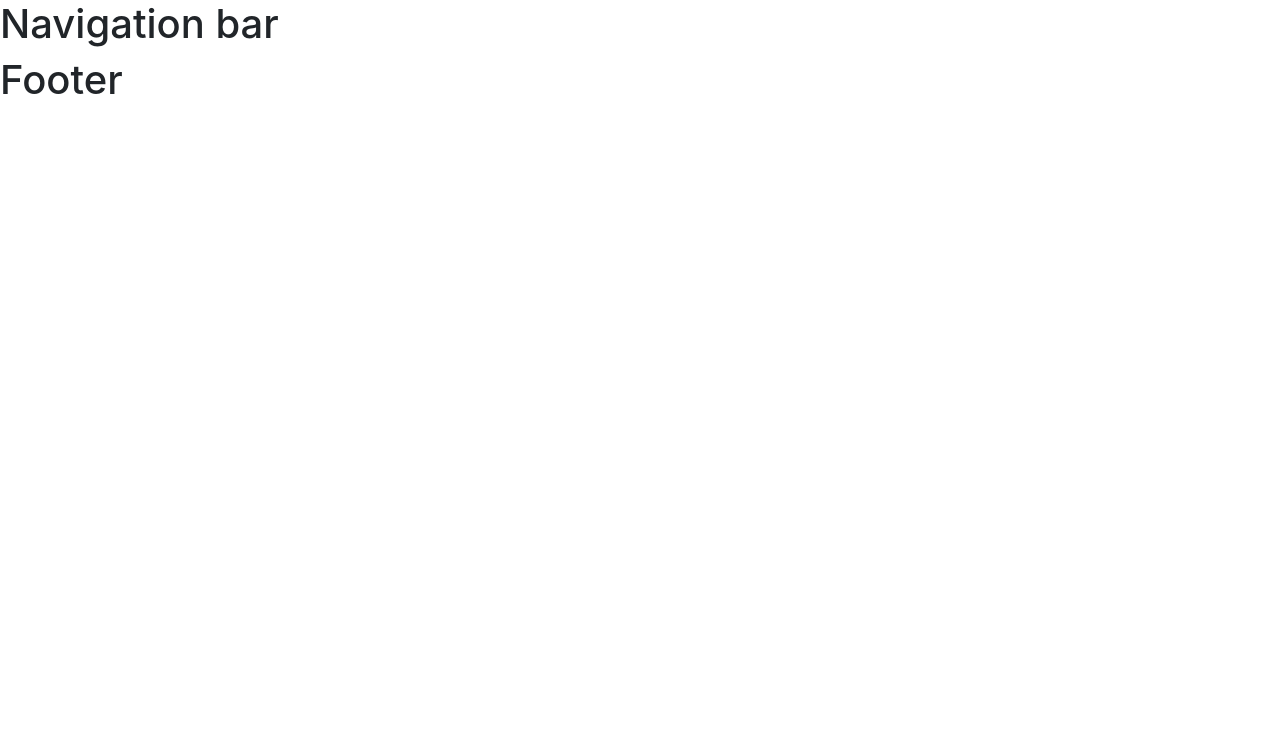
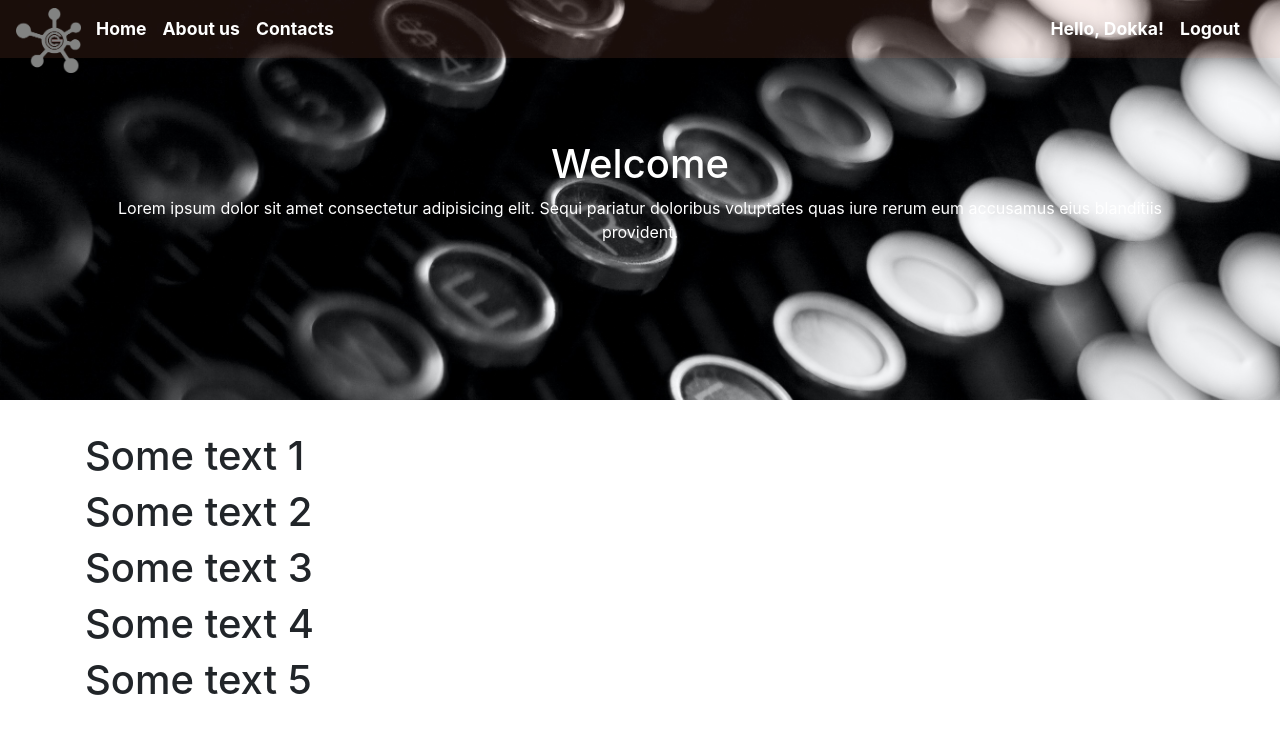
Before and after one commit to OniqLoshiq/ReactJS, a React (Create React App) app in the folder react-app/: page / in a window 1280 px wide. Shown: the top 734 px of the page. Built offline with nearby package versions, Linux system fonts and the light colour scheme; the HTML template or start-up script is replaced by a standard one.

Commit message:
Create Header and part of home page
Create responsive Header component and add jumbotron wrapper

```diff
--- a/react-app/src/App.js
+++ b/react-app/src/App.js
@@ -1,19 +1,47 @@
+import { Component } from 'react'
 import { Switch, Route } from 'react-router-dom';
 import Header from './components/Header/Header';
+import JumbotronWrapper from './components/JumbotronWrapper/JumbotronWrapper'
 import Layout from './components/Layout/Layout';
 import Home from './components/Home/Home';
 import About from './components/About/About';
 import Footer from './components/Footer/Footer'
 
+class App extends Component {
+  constructor(props){
+    super(props)
+    this.state = {
+      shouldFormatHeader: false,
+      pageYOffset: 0
+    }
 
-function App() {
+    this.handleScroll = this.handleScroll.bind(this);
+  }
+
+  handleScroll(){
+    this.setState({
+      pageYOffset: window.pageYOffset,
+      shouldFormatHeader: this.state.pageYOffset < 344 ? false : true
+    });
+  }
+
+  componentDidUpdate(prevProps, prevState){
+    if(this.state.shouldFormatHeader === prevState.shouldFormatHeader){
+      return;
+    }
+  }
+
+  render(){
+    let shouldFormatHeader = this.state.shouldFormatHeader;
+
     return (
       <>
-      <Header />
+        <Header shouldFormatHeader={shouldFormatHeader} />
+        <JumbotronWrapper />
 
         <Layout>
           <Switch>
-          <Route path="/" exact component={Home} />
+            <Route path="/" exact render={(props) => ( <Home {...props} handleScroll={this.handleScroll}/>)} />
             <Route path="/about" exact component={About} />
           </Switch>
         </Layout>
@@ -22,5 +50,6 @@ function App() {
       </>
     );
   }
+}
 
 export default App;
--- a/react-app/src/components/Header/Header.js
+++ b/react-app/src/components/Header/Header.js
@@ -1,8 +1,58 @@
+import Navbar from 'react-bootstrap/Navbar';
+import Nav from 'react-bootstrap/Nav';
+import { Link } from 'react-router-dom';
+import styled from 'styled-components';
 
+const Styles = styled.div`
+    img {
+        padding: 0;
+        margin: 0.5rem 1rem;
+        position: fixed;
+        z-index: 2000;
+        width: ${props => props.shouldFormat ? "40px" : "65px"};
+        height: ${props => props.shouldFormat ? "40px" : "65px"};
+    }
+    .navbar {
+        background-color:  ${props => props.shouldFormat ? "rgba(255, 138, 101, 1)" : "rgba(255, 138, 101, .1)"};
+        padding: 0.5rem 2rem 0.5rem 5.5rem;
+        font-size: 1.1rem;
+        font-weight: bold;
+        justify-content: flex-end;
+    }
 
-const Header = () => {
+    a, .navbar-nav .nav-link {
+        color: white;
+        text-decoration: none;
+
+         &:hover {
+        color: red;
+        }
+     }
+`;
+
+const Header = ({
+    shouldFormatHeader
+}) => {
     return (
-        <h1>Navigation bar</h1>
+        <Styles shouldFormat={shouldFormatHeader}>
+            <Link to='/'>
+                <img src="/EP-logo_1.png" alt="e-platform logo" />
+            </Link>
+            <Navbar expand="md" fixed="top">
+                <Navbar.Toggle aria-controls="basic-navbar-nav" />
+                <Navbar.Collapse id="basic-navbar-nav">
+                    <Nav className="mr-auto">
+                        <Nav.Link href="/" >Home</Nav.Link>
+                        <Nav.Link href="/about">About us</Nav.Link>
+                        <Nav.Link href="#">Contacts</Nav.Link>
+                    </Nav>
+                    <Nav className="ml-auto">
+                        <Nav.Link href="#">Hello, Dokka!</Nav.Link>
+                        <Nav.Link href="#">Logout</Nav.Link>
+                    </Nav>
+                </Navbar.Collapse>
+            </Navbar>
+        </Styles>
     );
 };
 
--- a/react-app/src/components/Home/Home.js
+++ b/react-app/src/components/Home/Home.js
@@ -1,5 +1,31 @@
-const Home = () => {
-    return null;
+import { Component } from 'react';
+
+
+
+class Home extends Component {
+    constructor(props){
+        super(props)
+    }
+
+    componentDidMount() {
+        window.addEventListener('scroll', this.props.handleScroll);
+    }
+
+    componentWillUnmount(){
+        window.removeEventListener('scroll', this.props.handleScroll)
+    }
+
+    render() {
+        return (
+            <div style={{ height: "200vh" }}>
+                <h1 >Some text 1</h1>
+                <h1 >Some text 2</h1>
+                <h1 >Some text 3</h1>
+                <h1 >Some text 4</h1>
+                <h1 >Some text 5</h1>
+            </div >
+        )
+    }
 }
 
 export default Home;
--- /dev/null
+++ b/react-app/src/components/JumbotronWrapper/JumbotronWrapper.js
@@ -0,0 +1,37 @@
+import Jumbotron from 'react-bootstrap/Jumbotron';
+import Container from 'react-bootstrap/Container';
+import styled from 'styled-components';
+
+const Styles = styled.div`
+    .jumbo{
+        position:relative;
+        background: url(./typewriter.jpg);
+        background-repeat: no-repeat;
+        background-size: cover;
+        height: 25rem;
+        z-index: -2;
+        display: flex;
+        align-items: center;
+        text-align: center;
+    }
+
+    .container {
+       color: white
+    }
+
+`;
+
+const JumbotronWrapper = () => {
+    return (
+        <Styles>
+            <Jumbotron fluid className="jumbo">
+                <Container>
+                    <h1>Welcome</h1>
+                    <p>Lorem ipsum dolor sit amet consectetur adipisicing elit. Sequi pariatur doloribus voluptates quas iure rerum eum accusamus eius blanditiis provident.</p>
+                </Container>
+            </Jumbotron>
+        </Styles>
+    );
+}
+
+export default JumbotronWrapper;
```
Lines whose indentation alone changed are shown as unchanged.
